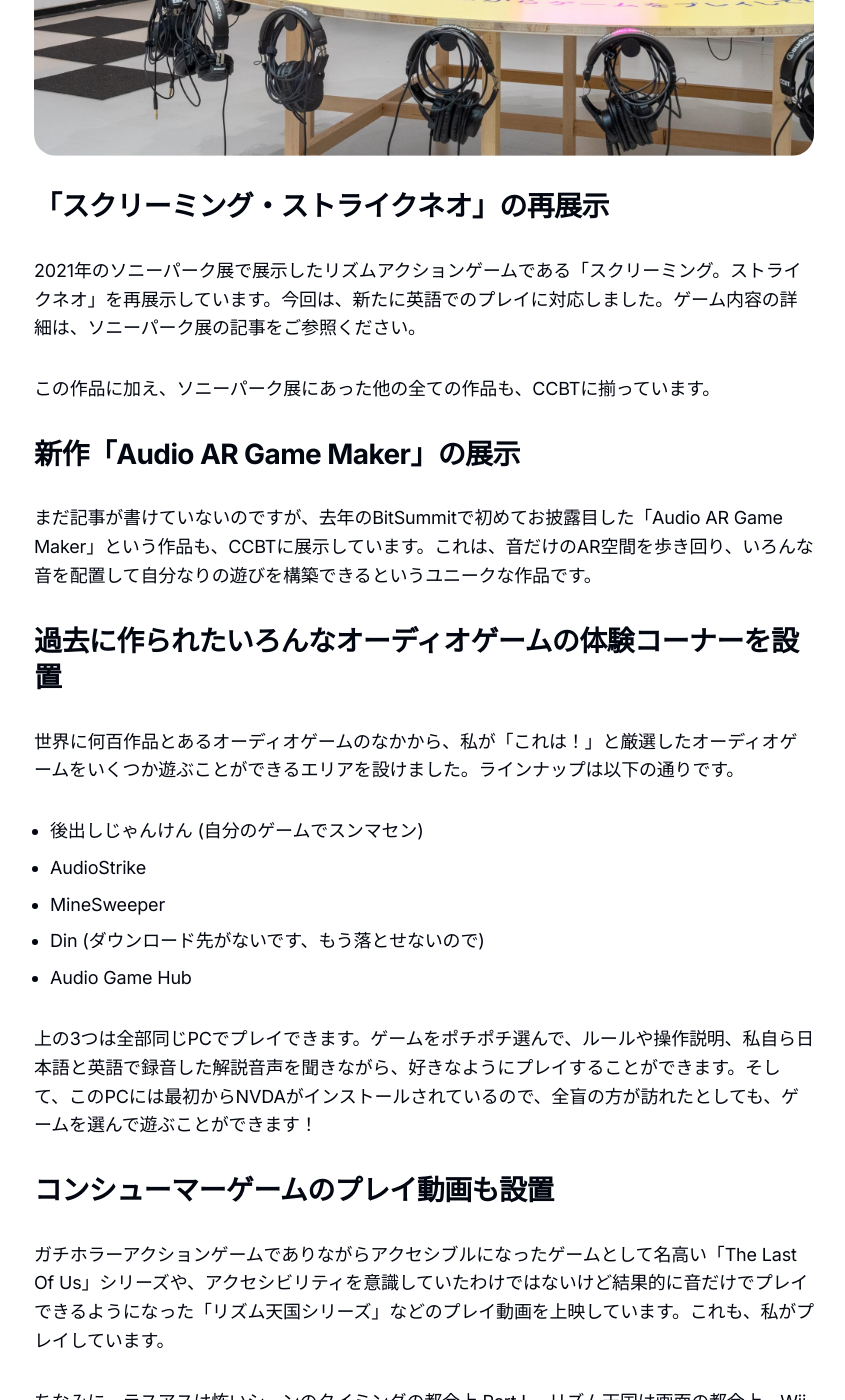
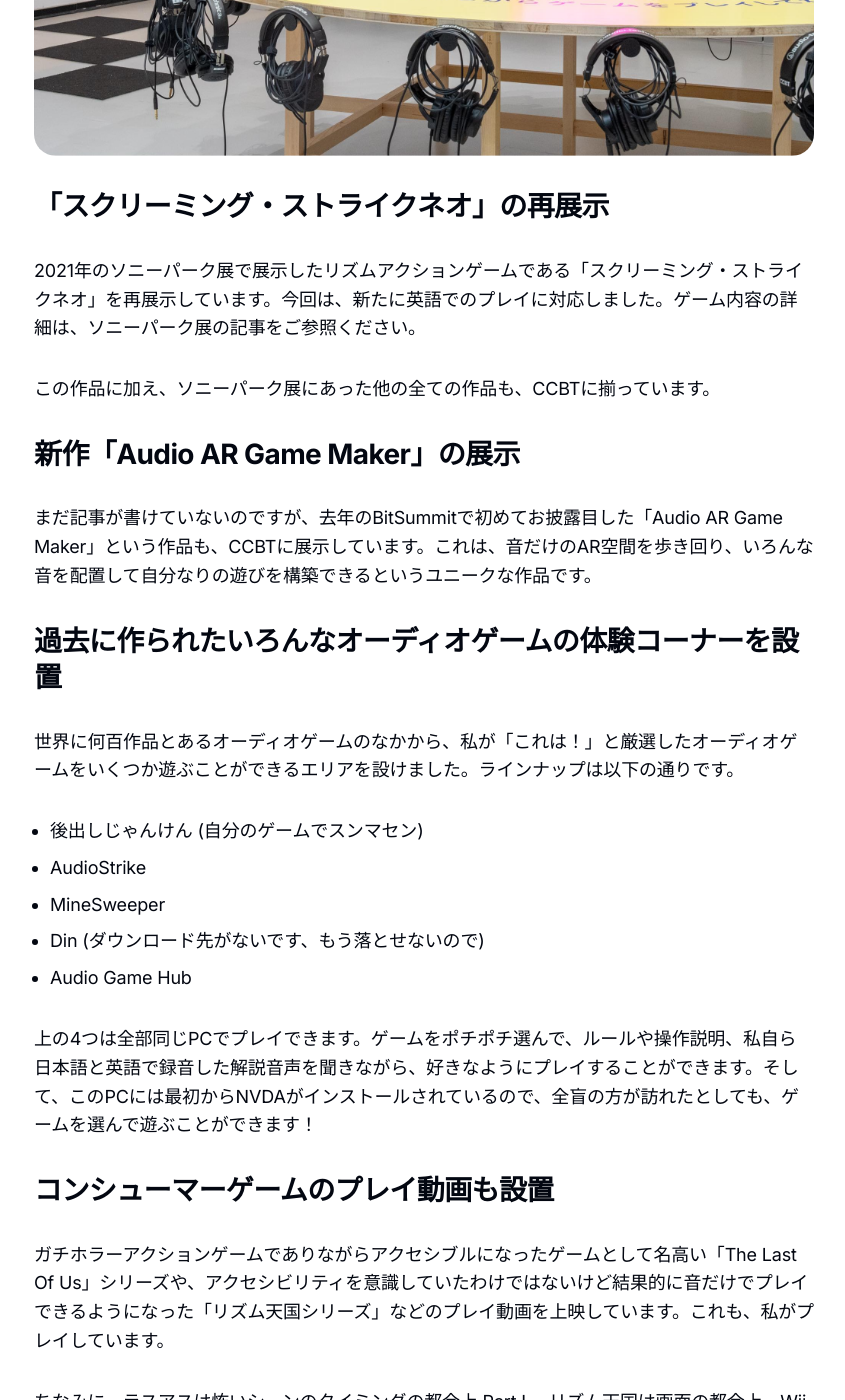
Before and after one commit to yncat/lp, a Jekyll site: the page built from _projects/2024-07-13-ccbt.md, in a window 1280 px wide and 1400 px high, scrolled down 1545 px. Shown: the whole window, without its empty margins (216-1061 px from the left). Built offline with Jekyll 4.4.1, drawn with Linux system fonts in a browser that asks for light colours.

Commit message:
Fix typos in AGC CCBT

```diff
--- a/_projects/2024-07-13-ccbt.md
+++ b/_projects/2024-07-13-ccbt.md
@@ -13,7 +13,7 @@ featured:
 
 ## 「スクリーミング・ストライクネオ」の再展示
 
-[2021年のソニーパーク展](https://yncat.net/project/sonypark)で展示したリズムアクションゲームである「スクリーミング。ストライクネオ」を再展示しています。今回は、新たに英語でのプレイに対応しました。ゲーム内容の詳細は、ソニーパーク展の記事をご参照ください。
+[2021年のソニーパーク展](https://yncat.net/project/sonypark)で展示したリズムアクションゲームである「スクリーミング・ストライクネオ」を再展示しています。今回は、新たに英語でのプレイに対応しました。ゲーム内容の詳細は、ソニーパーク展の記事をご参照ください。
 
 この作品に加え、ソニーパーク展にあった他の全ての作品も、CCBTに揃っています。
 
@@ -31,7 +31,7 @@ featured:
 - Din (ダウンロード先がないです、もう落とせないので)
 - [Audio Game Hub](https://audiogamehub.com/)
 
-上の3つは全部同じPCでプレイできます。ゲームをポチポチ選んで、ルールや操作説明、私自ら日本語と英語で録音した解説音声を聞きながら、好きなようにプレイすることができます。そして、このPCには最初からNVDAがインストールされているので、全盲の方が訪れたとしても、ゲームを選んで遊ぶことができます！
+上の4つは全部同じPCでプレイできます。ゲームをポチポチ選んで、ルールや操作説明、私自ら日本語と英語で録音した解説音声を聞きながら、好きなようにプレイすることができます。そして、このPCには最初からNVDAがインストールされているので、全盲の方が訪れたとしても、ゲームを選んで遊ぶことができます！
 
 ## コンシューマーゲームのプレイ動画も設置
 
```
